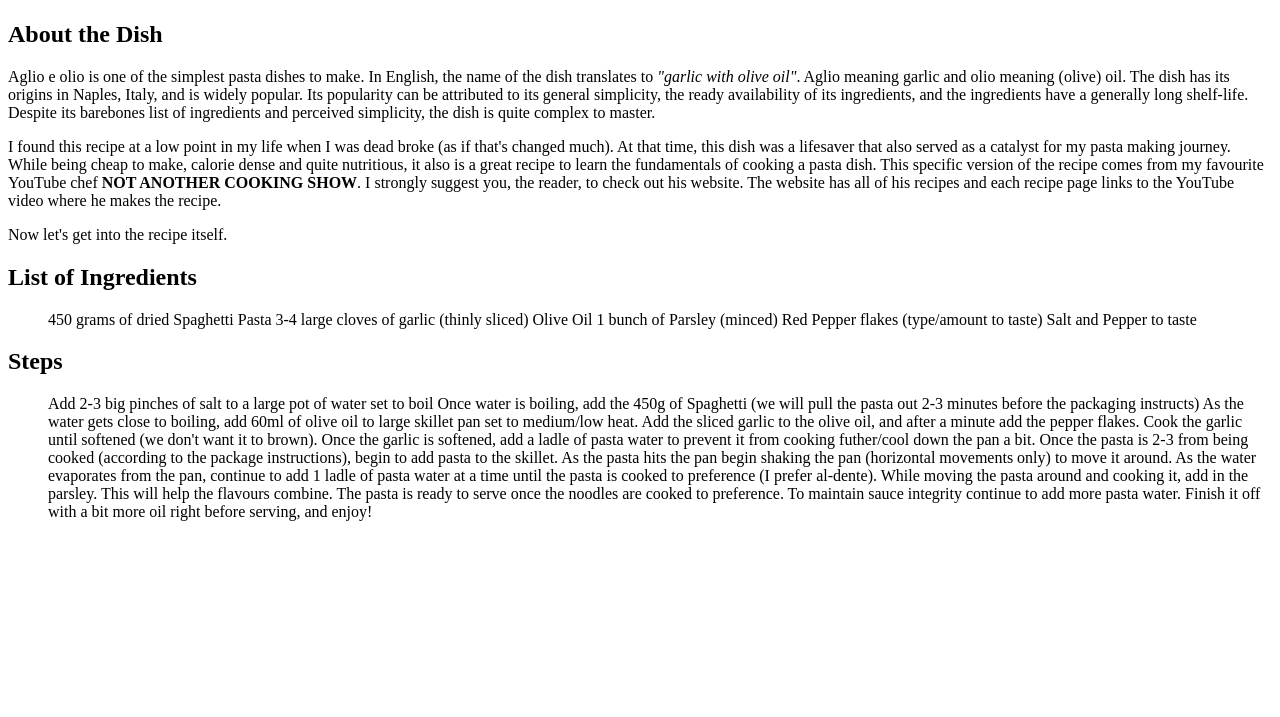
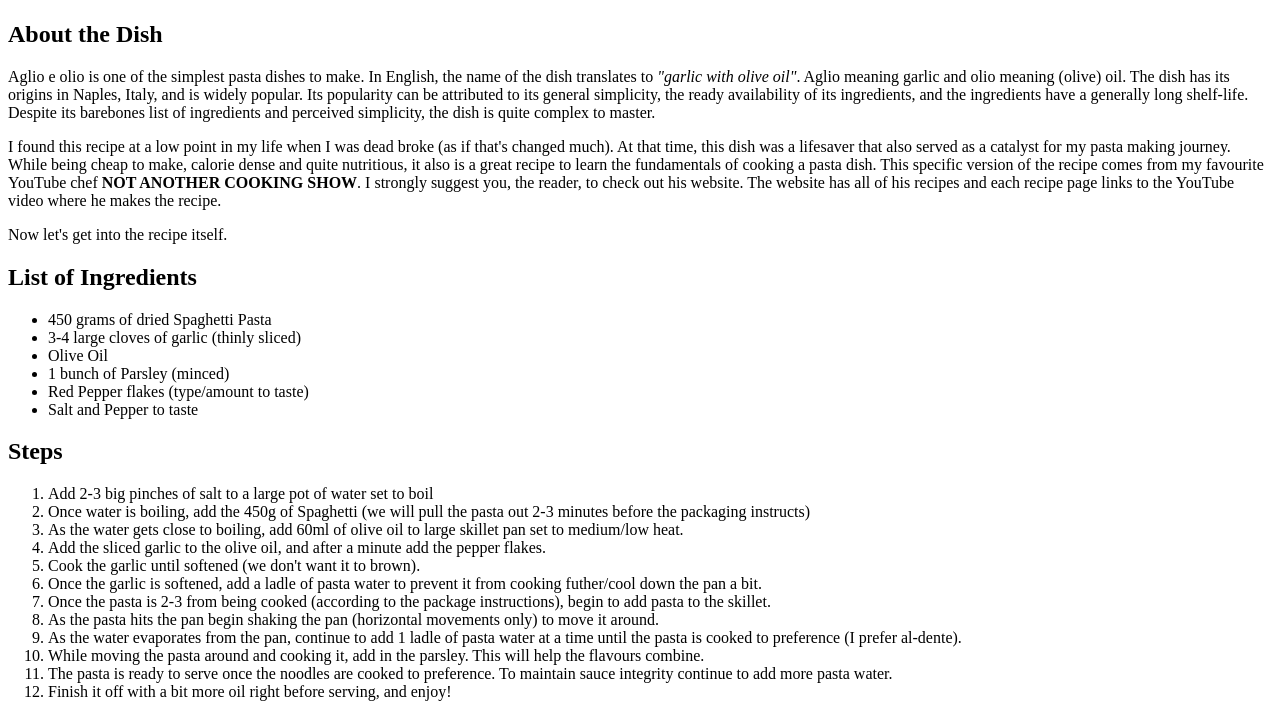
Before and after one commit to pexluma/odin-recipes, a plain HTML site: page recipes/aglio-e-olio.html in a window 1280 px wide. Shown: the part 563-1280 px from the top of the page. Before the commit the page ends 1100 px from the top, so only its background shows below. Drawn offline with Linux system fonts and the light colour scheme.

Commit message:
Change item tags to li tags

```diff
--- a/recipes/aglio-e-olio.html
+++ b/recipes/aglio-e-olio.html
@@ -16,28 +16,28 @@
 
         <h2>List of Ingredients</h2>
             <ul>
-                <item>450 grams of dried Spaghetti Pasta</item>
-                <item>3-4 large cloves of garlic (thinly sliced)</item>
-                <item>Olive Oil</item>
-                <item>1 bunch of Parsley (minced)</item>
-                <item>Red Pepper flakes (type/amount to taste)</item>
-                <item>Salt and Pepper to taste</item>
+                <li>450 grams of dried Spaghetti Pasta</li>
+                <li>3-4 large cloves of garlic (thinly sliced)</li>
+                <li>Olive Oil</li>
+                <li>1 bunch of Parsley (minced)</li>
+                <li>Red Pepper flakes (type/amount to taste)</li>
+                <li>Salt and Pepper to taste</li>
             </ul>
 
         <h2>Steps</h2>
             <ol>
-                <item>Add 2-3 big pinches of salt to a large pot of water set to boil</item>
-                <item>Once water is boiling, add the 450g of Spaghetti (we will pull the pasta out 2-3 minutes before the packaging instructs)</item>
-                <item>As the water gets close to boiling, add 60ml of olive oil to large skillet pan set to medium/low heat.</item>
-                <item>Add the sliced garlic to the olive oil, and after a minute add the pepper flakes.</item>
-                <item>Cook the garlic until softened (we don't want it to brown).</item>
-                <item>Once the garlic is softened, add a ladle of pasta water to prevent it from cooking futher/cool down the pan a bit.</item>
-                <item>Once the pasta is 2-3 from being cooked (according to the package instructions), begin to add pasta to the skillet.</item>
-                <item>As the pasta hits the pan begin shaking the pan (horizontal movements only) to move it around.</item>
-                <item>As the water evaporates from the pan, continue to add 1 ladle of pasta water at a time until the pasta is cooked to preference (I prefer al-dente).</item>
-                <item>While moving the pasta around and cooking it, add in the parsley. This will help the flavours combine.</item>
-                <item>The pasta is ready to serve once the noodles are cooked to preference. To maintain sauce integrity continue to add more pasta water.</item>
-                <item>Finish it off with a bit more oil right before serving, and enjoy!</item>
+                <li>Add 2-3 big pinches of salt to a large pot of water set to boil</li>
+                <li>Once water is boiling, add the 450g of Spaghetti (we will pull the pasta out 2-3 minutes before the packaging instructs)</li>
+                <li>As the water gets close to boiling, add 60ml of olive oil to large skillet pan set to medium/low heat.</li>
+                <li>Add the sliced garlic to the olive oil, and after a minute add the pepper flakes.</li>
+                <li>Cook the garlic until softened (we don't want it to brown).</li>
+                <li>Once the garlic is softened, add a ladle of pasta water to prevent it from cooking futher/cool down the pan a bit.</li>
+                <li>Once the pasta is 2-3 from being cooked (according to the package instructions), begin to add pasta to the skillet.</li>
+                <li>As the pasta hits the pan begin shaking the pan (horizontal movements only) to move it around.</li>
+                <li>As the water evaporates from the pan, continue to add 1 ladle of pasta water at a time until the pasta is cooked to preference (I prefer al-dente).</li>
+                <li>While moving the pasta around and cooking it, add in the parsley. This will help the flavours combine.</li>
+                <li>The pasta is ready to serve once the noodles are cooked to preference. To maintain sauce integrity continue to add more pasta water.</li>
+                <li>Finish it off with a bit more oil right before serving, and enjoy!</li>
             </ol>
 </body>
 
```
